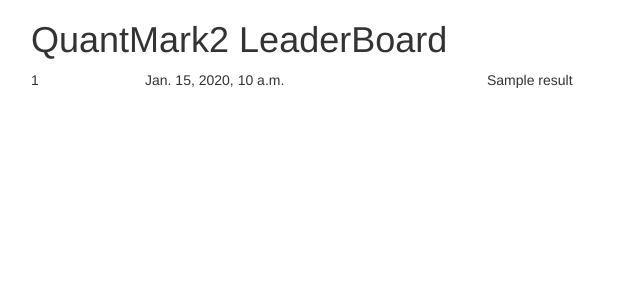
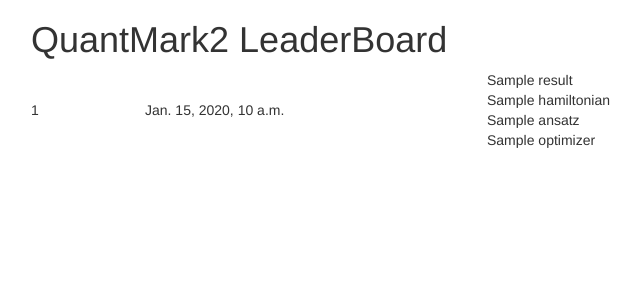
Before and after one commit to quantum-ohtu/WebMark2, a Django app: template templates/home.html in a window 1280 px wide. Shown: the top 300 px of the page, without its empty margins (39-680 px from the left). Run offline with Django 3.2, Linux system fonts and the light colour scheme; the template is opened without the code that fills it: most values are stand-ins (such as "Sample title", 1, 10 or a date in 2020); data that the repository does not hold is empty; some libraries are stand-ins or nearby versions.

Commit message:
Hamiltonian, ansatz and optimizer type are now sent with result and 'shown'

```diff
--- a/qleader/models.py
+++ b/qleader/models.py
@@ -1,4 +1,6 @@
+from os import terminal_size
 from django.db import models
+from django.db.models.fields import CharField, TextField
 from jsonfield import JSONField
 # import tequila as tq
 
@@ -6,6 +8,9 @@ from jsonfield import JSONField
 class QResult(models.Model):
     created = models.DateTimeField(auto_now_add=True)
     result = JSONField()   # Default parameters for the time!!!
+    hamiltonian = TextField()
+    ansatz = TextField()
+    optimizer = CharField(max_length=50)
 
     def __str__(self):
         return "Replace this"
--- a/qleader/serializers.py
+++ b/qleader/serializers.py
@@ -5,4 +5,4 @@ from qleader.models import QResult
 class QResultSerializer(serializers.ModelSerializer):
     class Meta:
         model = QResult
-        fields = ['created', 'result']
+        fields = ['created', 'result', 'hamiltonian', 'ansatz', 'optimizer']
--- a/templates/home.html
+++ b/templates/home.html
@@ -19,7 +19,14 @@
         <h1>QuantMark2 LeaderBoard</h1>
         <table width="100%">
         {% for result in results %}
-        <tr><td width="10%">{{ result.id }}</td><td width="30%">{{ result.created }}</td><td>{{ result.result }}</td></tr>
+        <tr>
+          <td width="10%">{{ result.id }}</td>
+          <td width="30%">{{ result.created }}</td>
+          <td>{{ result.result }} <br>
+              {{ result.hamiltonian }} <br>
+              {{ result.ansatz }} <br>
+              {{ result.optimizer }}</td>
+        </tr>
         {% endfor %}
       </table>
       </div>
```
